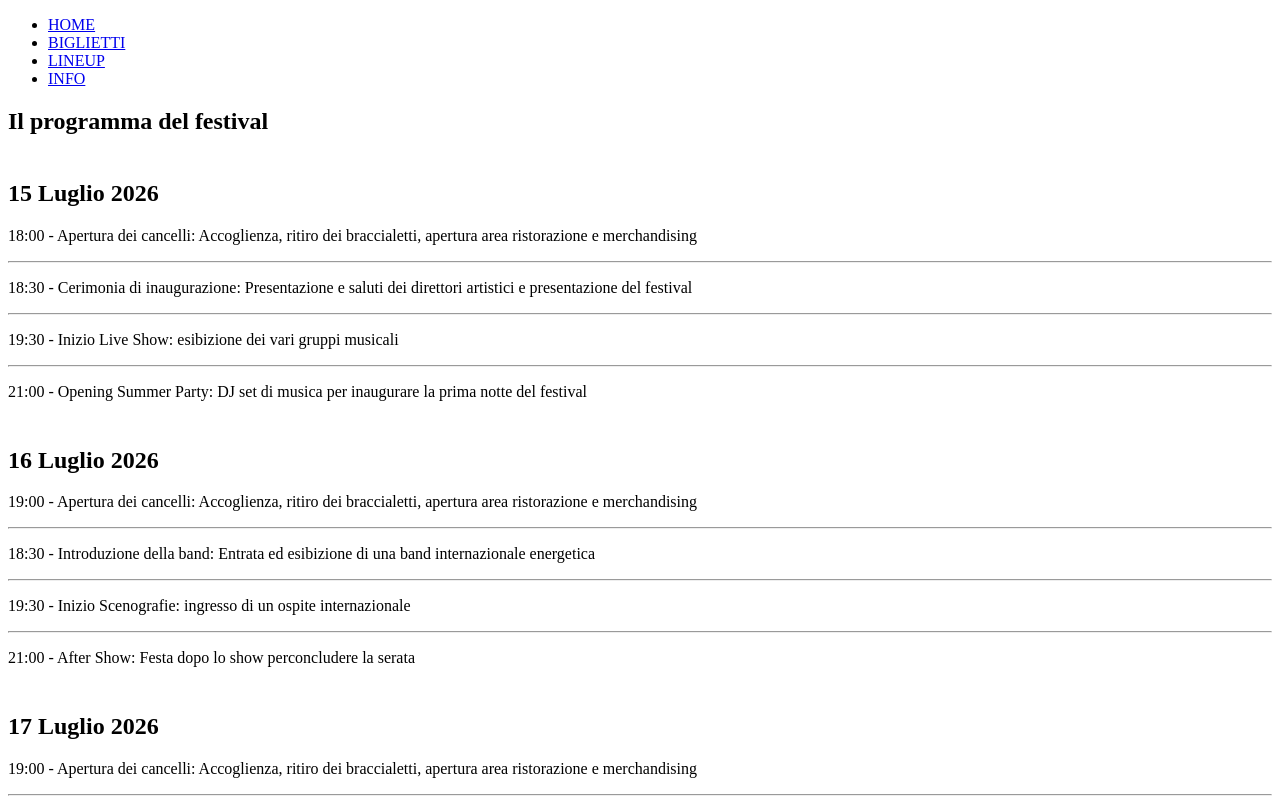
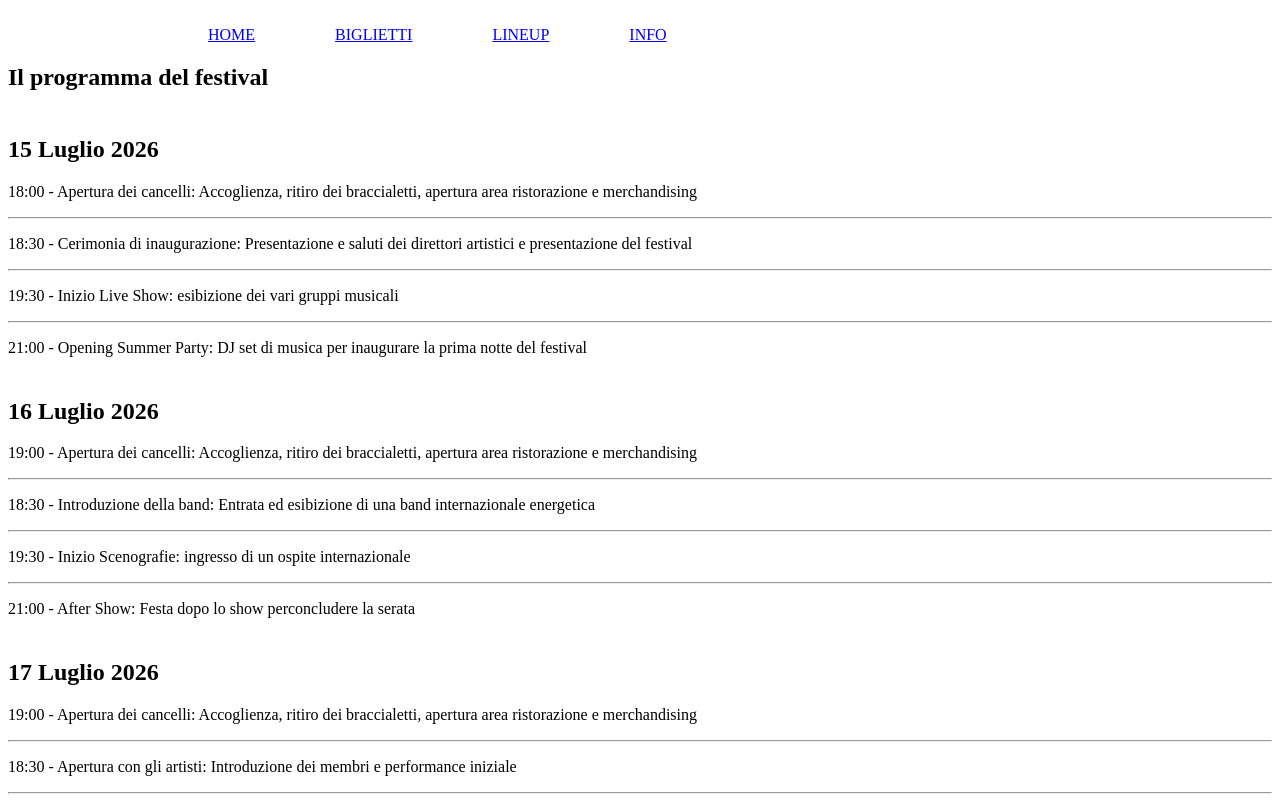
Before and after one commit to atienzamark/atienza-sitoweb, a plain HTML site: page lineup.html in a window 1280 px wide. Shown: the top 800 px of the page. Drawn offline with Linux system fonts and the light colour scheme.

Commit message:
Modifica di biglietteria.html e style.css

```diff
--- a/css/style.css
+++ b/css/style.css
@@ -1,4 +1,12 @@
 .eventi{
     padding-top:5px;
-    padding-bottom:5px;
 }
+
+.navigazione ul{
+    align-items: center;
+    list-style: none;
+    display: flex;
+    gap: 80px;
+    padding-left: 200px;
+    padding-top: 10px;
+}
```
Also changed, not shown: biglietteria.html (+7 -0 lines).
